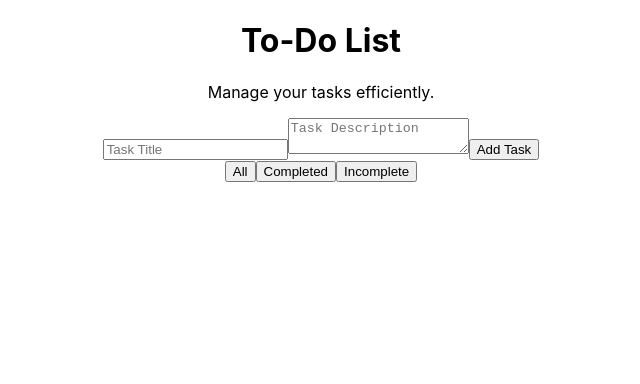
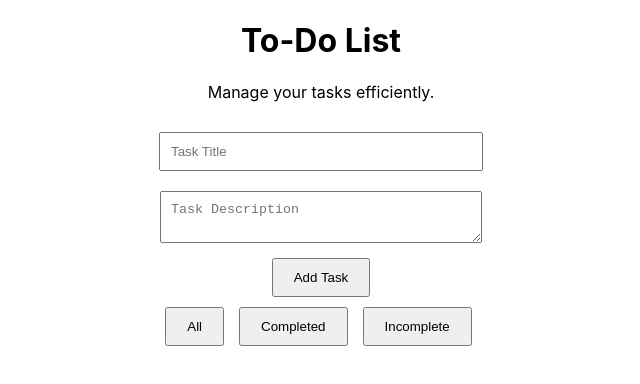
Before and after one commit to elhadji4/linear_regration, a React (Create React App) app in the folder todo-list/: page / in a window 1280 px wide. Shown: the top 384 px of the page, without its empty margins (319-959 px from the left). Built offline with nearby package versions, Linux system fonts and the light colour scheme.

Commit message:
style added

```diff
--- a/todo-list/src/App.css
+++ b/todo-list/src/App.css
@@ -1,38 +1,46 @@
 .App {
   text-align: center;
+  margin: 20px;
 }
 
-.App-logo {
-  height: 40vmin;
-  pointer-events: none;
+header {
+  margin-bottom: 20px;
 }
 
-@media (prefers-reduced-motion: no-preference) {
-  .App-logo {
-    animation: App-logo-spin infinite 20s linear;
-  }
-}
-
-.App-header {
-  background-color: #282c34;
-  min-height: 100vh;
+form {
   display: flex;
   flex-direction: column;
   align-items: center;
-  justify-content: center;
-  font-size: calc(10px + 2vmin);
-  color: white;
 }
 
-.App-link {
-  color: #61dafb;
+input, textarea {
+  margin: 10px;
+  padding: 10px;
+  width: 300px;
+  max-width: 80%;
 }
 
-@keyframes App-logo-spin {
-  from {
-    transform: rotate(0deg);
-  }
-  to {
-    transform: rotate(360deg);
-  }
+button {
+  margin: 5px;
+  padding: 10px 20px;
 }
+
+.task {
+  border: 1px solid #ccc;
+  padding: 20px;
+  margin: 10px 0;
+  position: relative;
+}
+
+.task.completed {
+  text-decoration: line-through;
+  background-color: #f0f0f0;
+}
+
+.filter-buttons {
+  margin-bottom: 20px;
+}
+
+.filter-buttons button {
+  margin-right: 10px;
+}
```
